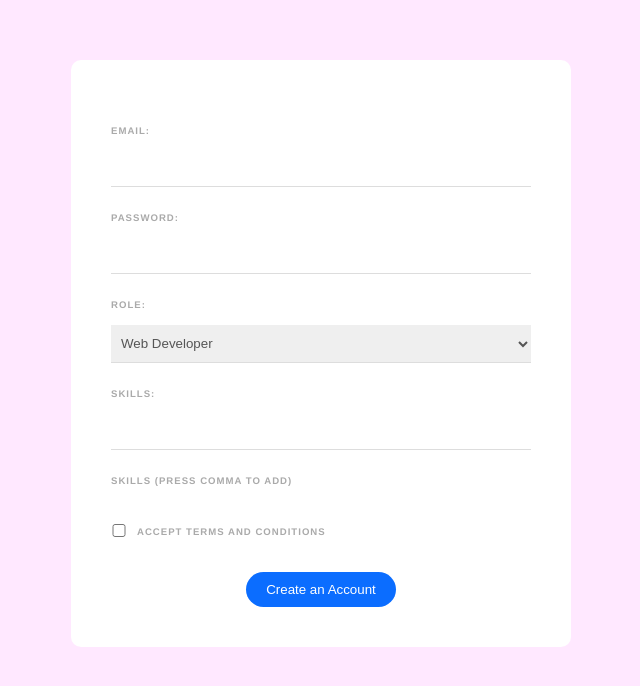
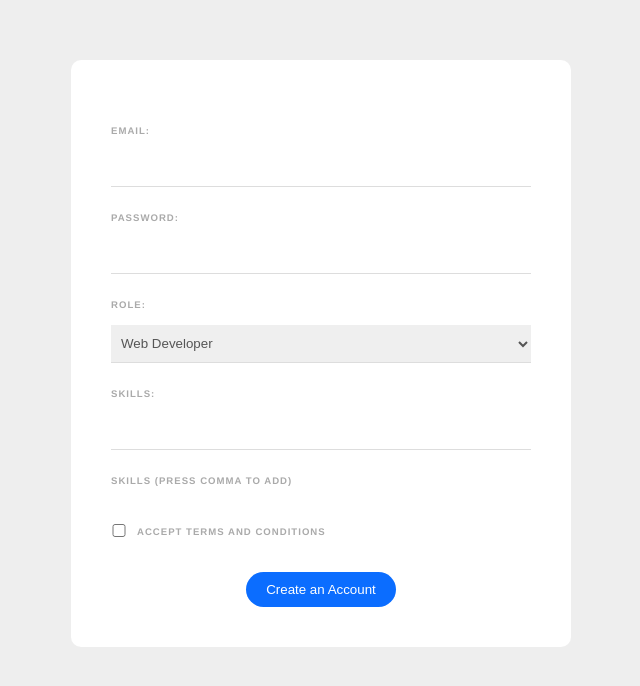
Before and after one commit to asmaaadel0/Web-Form, a Vue app: page / in a window 1280 px wide. Shown: the top 686 px of the page, without its empty margins (319-959 px from the left). Built offline with nearby package versions, Linux system fonts and the light colour scheme.

Commit message:
update project

```diff
--- a/src/App.vue
+++ b/src/App.vue
@@ -25,6 +25,6 @@ export default {
 }
 body{
   margin: 0;
-  background: rgb(255, 232, 255);
+  background: rgb(238, 238, 238);
 }
 </style>
```
